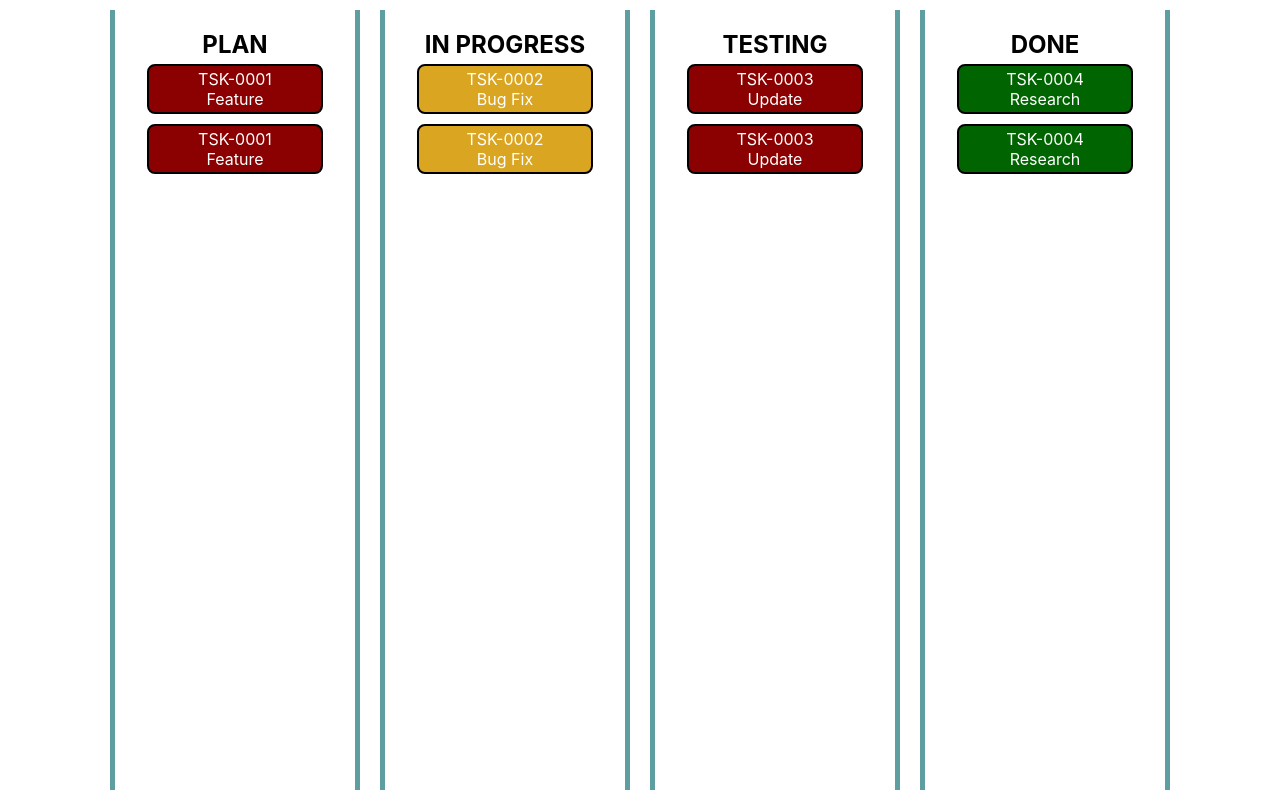
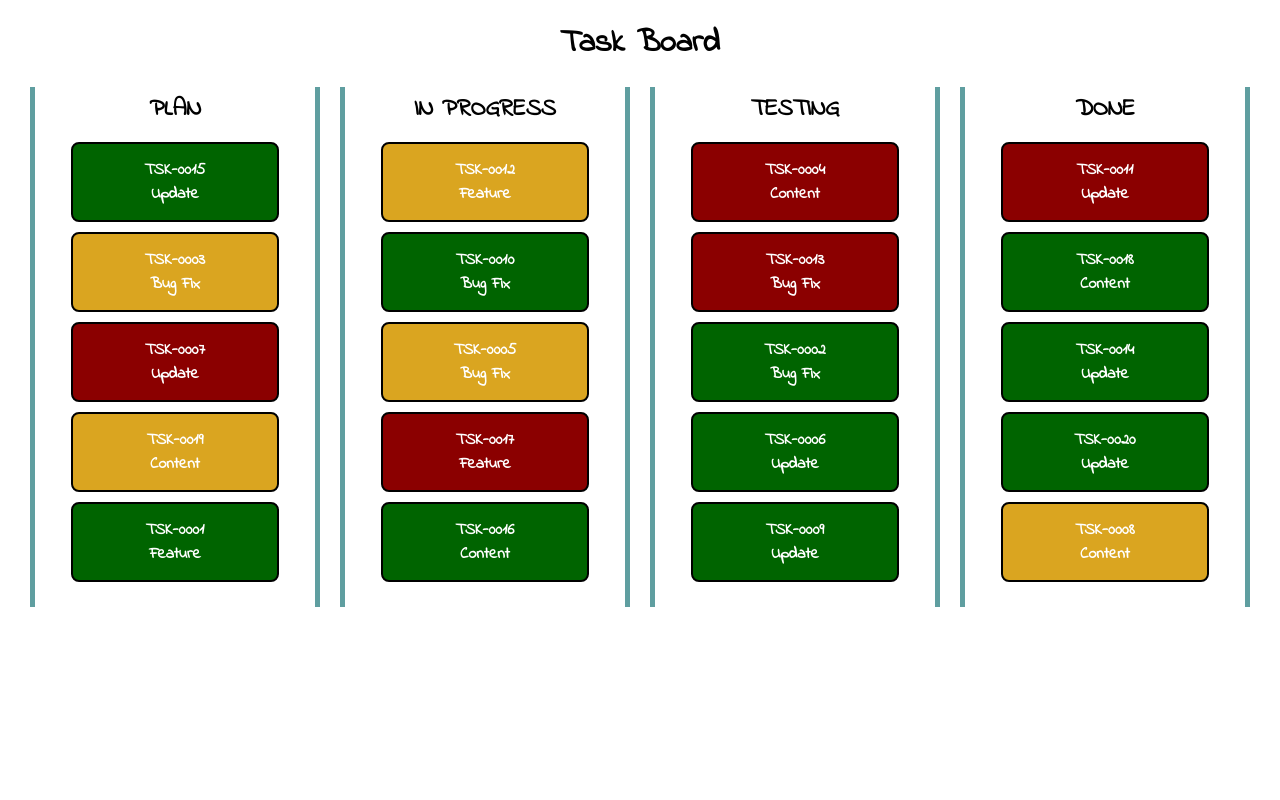
Before and after one commit to Ekim174/TaskBoard, a React (Create React App) app in the folder task-board-app/: page / in a window 1280 px wide. Built offline with nearby package versions, Linux system fonts and the light colour scheme.

Commit message:
sort and random data

```diff
--- a/task-board-app/package.json
+++ b/task-board-app/package.json
@@ -14,6 +14,7 @@
     "react": "^18.2.0",
     "react-dom": "^18.2.0",
     "react-scripts": "5.0.1",
+    "sass": "^1.53.0",
     "typescript": "^4.7.4",
     "web-vitals": "^2.1.4"
   },
--- /dev/null
+++ b/task-board-app/src/App.module.scss
@@ -0,0 +1,81 @@
+@font-face {
+  font-family: 'Indie Flower';
+  font-style: normal;
+  font-weight: 400;
+  src: url("static/font/IndieFlower-Regular.ttf");
+}
+
+* {
+  padding: 0;
+  margin: 0;
+  box-sizing: border-box;
+}
+
+body {
+  font-family: Indie Flower;
+  font-weight: 600;
+}
+
+h1 {
+  text-align: center;
+  margin-bottom: 10px;
+}
+
+.container {
+  width: 100vw;
+  height: auto;
+  padding: 20px 20px 50px 20px;
+}
+
+.board {
+  display: flex;
+  justify-content: center;
+}
+
+.colum-title {
+  margin-bottom: 10px;
+}
+
+.board-row {
+  flex-basis: 25%;
+  min-width: 200px;
+  border: 5px solid cadetblue;
+  border-bottom: none;
+  border-top: none;
+  padding: 5px 10px 20px 10px;
+  margin: 10px;
+  display: flex;
+  align-items: center;
+  flex-direction: column;
+}
+
+.task {
+  color: white;
+  width: 80%;
+  height: 80px;
+  margin: 5px 0;
+  display: flex;
+  align-items: center;
+  justify-content: center;
+  flex-direction: column;
+  border: 2px solid black;
+  border-radius: 8px;
+  cursor: grab;
+  transition: all 0.2s linear;
+  transform: translate(0);
+  &:hover {
+    transform: translate(3px, 3px);
+  }
+}
+
+.must {
+  background-color: darkred;
+}
+
+.should {
+  background-color: goldenrod;
+}
+
+.could {
+  background-color: darkgreen;
+}
--- a/task-board-app/src/App.tsx
+++ b/task-board-app/src/App.tsx
@@ -1,12 +1,12 @@
 import React, {useEffect, useState} from 'react';
-import './App.css';
-import { tasksData, borderColumnList } from './constants/tasksData'
+import { generateTaskData, boardColumns, importanceList} from './constants/tasksData'
 import cn from "classnames";
+import styled from './App.module.scss'
 
 
 function App() {
 
-  const [taskList, setTaskList] = useState<any>(tasksData)
+  const [taskList, setTaskList] = useState<any>([])
   const [currentTask, setCurrentTask] = useState(null)
   const [currentColumn, setCurrentColumn] = useState(null)
   const [isDraggable, setIsDraggable] = useState(false)
@@ -35,22 +35,46 @@ function App() {
     setTaskList([...updateTaskList])
   };
 
-  const rowClass = cn('board-row',
+  const rowClass = cn(styled['board-row'],
     {'draggable': isDraggable}
   )
 
+  const sort = (data: any) => {
+    const result = data.sort((a: any, b: any): any => {
+      if (a.name > b.name) {
+        return 1;
+      }
+      if (a.name < b.name) {
+        return -1;
+      }
+      if (importanceList.indexOf(a.importance) > importanceList.indexOf(b.importance)) {
+        return 1
+      }
+      if (importanceList.indexOf(a.importance) < importanceList.indexOf(b.importance)) {
+        return -1
+      }
+      return 0;
+    })
+    setTaskList(result)
+  }
+  useEffect(() => {
+    !taskList.length ? sort(generateTaskData()) : sort(taskList)
+  }, [taskList])
+
 
   return (
-    <div className='container'>
-      {borderColumnList.map(column =>
+    <div className={styled.container}>
+      <h1>Task Board</h1>
+      <div className={styled.board}>
+        {boardColumns.map(column =>
           <div
             className={rowClass}
             onDragOver={(e) => dragOverHandler(e)}
             onDrop={(e) => dropHandler(e, column)}
             onDragLeave={(e) => dragLeaveHandler(e, column)}
           >
-          <h2>{column}</h2>
-            {taskList.length > 0 && taskList.map((task: any) =>
+            <h2 className={styled['colum-title']}>{column}</h2>
+              {taskList.length && taskList.map((task: any) =>
                 task.status === column &&
                   <div
                       onDragOver={(e) => dragOverHandler(e)}
@@ -58,7 +82,7 @@ function App() {
                       onDragStart={(e) => dragStartHandler(e, column, task)}
                       onDragEnd={(e) => dragEndHandler(e, column, task)}
                       onDrop={(e) => dropHandler(e, column, task)}
-                    className={cn('task', `${task.importance.toLowerCase()}`)}
+                      className={cn(styled['task'], styled[`${task.importance.toLowerCase()}`])}
                       draggable={true}>
                       <span>{task.task_number}</span>
                       <span>{task.task_name}</span>
@@ -67,6 +91,7 @@ function App() {
           </div>
         )}
       </div>
+    </div>
   );
 }
 
--- a/task-board-app/src/constants/tasksData.ts
+++ b/task-board-app/src/constants/tasksData.ts
@@ -1,104 +1,32 @@
 const taskNameList = ['Feature', 'Bug Fix', 'Update', 'Research', 'Content'];
-const nameList = ['Вуди Аллен', 'Мэрил Стрип', 'Роджер Дикинс', 'Аль Пачино',];
-export const borderColumnList = ['PLAN', 'IN PROGRESS', 'TESTING','DONE'];
-const importanceList = ['MUST', 'SHOULD', 'COULD'];
+const nameList = [
+  {name: 'Вуди', surname: 'Аллен'},
+  {name: 'Мэрил', surname: 'Стрип'},
+  {name: 'Роджер', surname: 'Дикинс'},
+  {name: 'Аль', surname: 'Пачино'},
+];
+export const boardColumns = ['PLAN', 'IN PROGRESS', 'TESTING','DONE'];
+export const importanceList = ['MUST', 'SHOULD', 'COULD'];
 
-export const tasksData = [
-  {
-    task_number: 'TSK-0001',
-    task_name: 'Feature',
-    name: 'Вуди',
-    surname: 'Аллен',
-    status: 'PLAN',
-    importance: 'MUST',
-    date: '02/13/2013',
-  },
-  {
-    task_number: 'TSK-0002',
-    task_name: 'Bug Fix',
-    name: 'Вуди',
-    surname: 'Аллен',
-    status: 'IN PROGRESS',
-    importance: 'SHOULD',
-    date: '02/13/2013',
-  },
-  {
-    task_number: 'TSK-0003',
-    task_name: 'Update',
-    name: 'Вуди',
-    surname: 'Аллен',
-    status: 'TESTING',
-    importance: 'MUST',
-    date: '02/13/2013',
-  },
-  {
-    task_number: 'TSK-0004',
-    task_name: 'Research',
-    name: 'Вуди',
-    surname: 'Аллен',
-    status: 'DONE',
-    importance: 'COULD',
-    date: '02/13/2013',
-  },
-  {
-    task_number: 'TSK-0001',
-    task_name: 'Feature',
-    name: 'Вуди',
-    surname: 'Аллен',
-    status: 'PLAN',
-    importance: 'MUST',
-    date: '02/13/2013',
-  },
-  {
-    task_number: 'TSK-0002',
-    task_name: 'Bug Fix',
-    name: 'Вуди',
-    surname: 'Аллен',
-    status: 'IN PROGRESS',
-    importance: 'SHOULD',
-    date: '02/13/2013',
-  },
-  {
-    task_number: 'TSK-0003',
-    task_name: 'Update',
-    name: 'Вуди',
-    surname: 'Аллен',
-    status: 'TESTING',
-    importance: 'MUST',
-    date: '02/13/2013',
-  },
-  {
-    task_number: 'TSK-0004',
-    task_name: 'Research',
-    name: 'Вуди',
-    surname: 'Аллен',
-    status: 'DONE',
-    importance: 'COULD',
-    date: '02/13/2013',
-  },
+const getRandomInt = (max: number) => {
+  return Math.floor(Math.random() * max);
+};
 
-
-]
-
-
-// const getRandomInt = (max: number) => {
-//   return Math.floor(Math.random() * max);
-// };
-//
-// export const generateTaskData = () => {
-//   const tasksData = [];
-//   for (let i = 1; i <= 20; i += 1) {
-//     const taskUnit = {
-//       task_number: `TSK-00${ i < 10 ? `0${i}` : i }`,
-//       task_name: taskNameList[getRandomInt(taskNameList.length)],
-//       name: 'Вуди',
-//       surname: 'Аллен',
-//       status: statusList[getRandomInt(statusList.length)],
-//       importance: 'MUST',
-//       date: '02/13/2013',
-//     }
-//     tasksData.push(taskUnit)
-//   }
-//   console.log(tasksData)
-// }
-// generateTaskData()
+export const generateTaskData = () => {
+  const tasksData = [];
+  for (let i = 1; i <= 20; i += 1) {
+    const number = i < 10 ? `0${i}` : i;
+    const nameRandomInt = getRandomInt(nameList.length)
+    const taskUnit = {
+      task_number: `TSK-00${number}`,
+      task_name: taskNameList[getRandomInt(taskNameList.length)],
+      name: nameList[nameRandomInt].name,
+      surname: nameList[nameRandomInt].surname,
+      status: boardColumns[getRandomInt(boardColumns.length)],
+      importance: importanceList[getRandomInt(importanceList.length)],
+      date: '02/13/2013',
+    }
+    tasksData.push(taskUnit);
+  }
+  return tasksData;
+}
```
Also changed, not shown: task-board-app/src/static/font/IndieFlower-Regular.ttf (added), 1 other file (tests, documents, lock files or other folders). Lines whose indentation alone changed are shown as unchanged.
